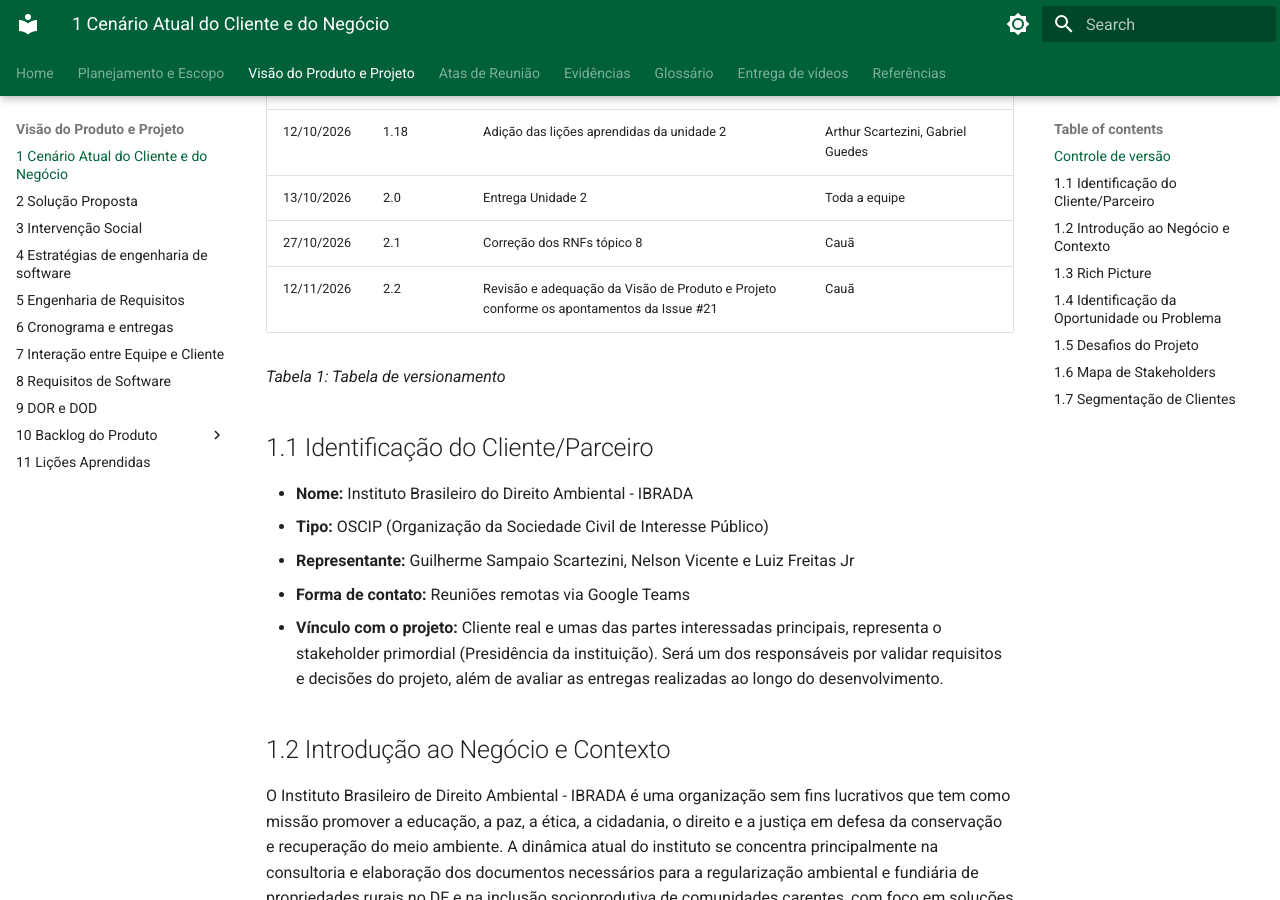
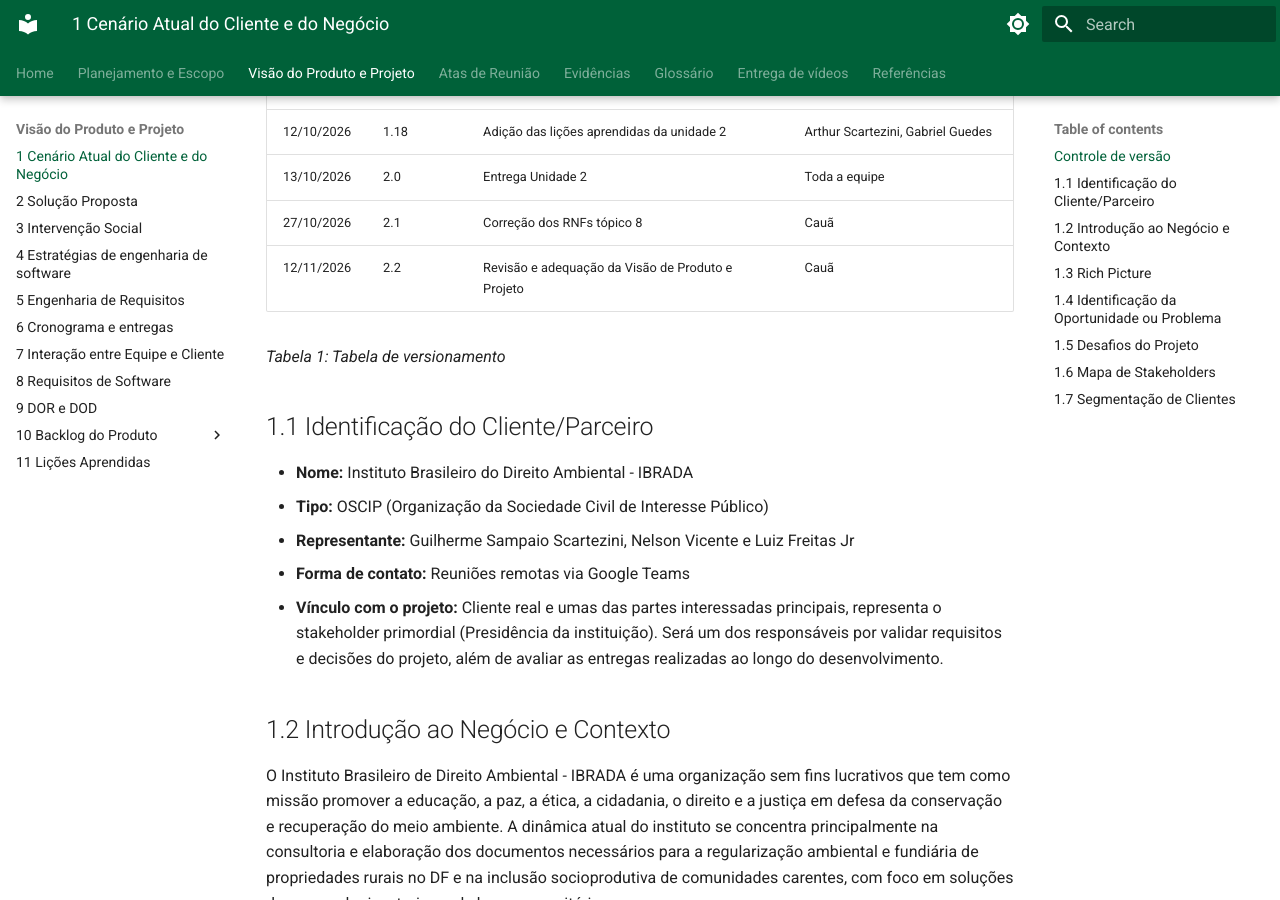
Before and after one commit to mdsreq-fga-unb/REQ-2026.2-T01-IBRADA-NET, an MkDocs documentation site: the page built from docs/documento-visao/1_cenarioAtual.md, in a window 1280 px wide and 900 px high, scrolled down 1743 px. Built offline with MkDocs 1.6.1 and Material for MkDocs 9.7.7, drawn with Linux system fonts in a browser that asks for light colours.

Commit message:
fix: ajusta tabela de versionamento

```diff
--- a/docs/documento-visao/1_cenarioAtual.md
+++ b/docs/documento-visao/1_cenarioAtual.md
@@ -36,7 +36,7 @@
 |12/10/2026|1.18|Adição das lições aprendidas da unidade 2|Arthur Scartezini, Gabriel Guedes|
 |13/10/2026|2.0 |Entrega Unidade 2| Toda a equipe
 |27/10/2026|2.1 |Correção dos RNFs tópico 8| Cauã
-|12/11/2026|2.2|Revisão e adequação da Visão de Produto e Projeto conforme os apontamentos da Issue #21|Cauã|
+|12/11/2026|2.2|Revisão e adequação da Visão de Produto e Projeto|Cauã|
 
 *Tabela 1: Tabela de versionamento*
 
```
